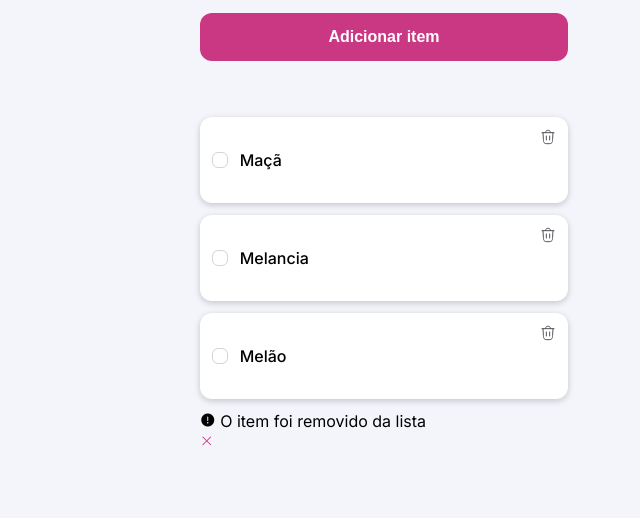
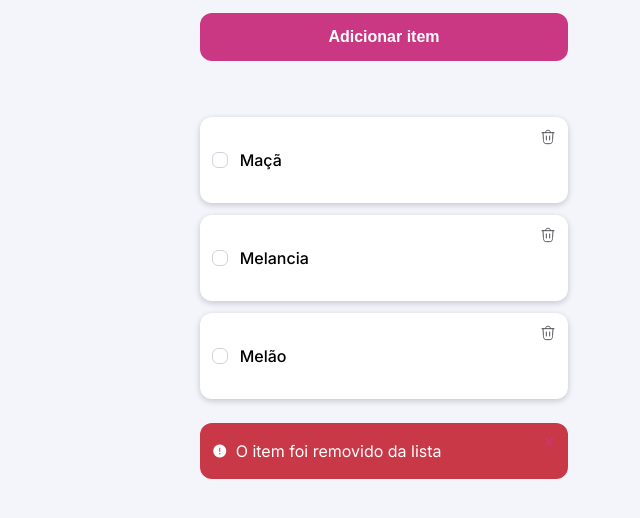
Before and after one commit to matheussouza12bti/quiklists02mcRec, a plain HTML site: page index.html in a window 1280 px wide. Shown: the part 208-726 px from the top of the page, without its empty margins (256-896 px from the left). Drawn offline with nearby package versions, Linux system fonts and the light colour scheme.

Commit message:
inicio das estilizações da div.warning

```diff
--- a/index.html
+++ b/index.html
@@ -70,7 +70,7 @@
                 </div>
             </section>
 
-            <div class="waring">
+            <div class="warning">
                 <div>
                     <i class="ph ph-warning-circle ph-fill"></i>
                     <span>O item foi removido da lista</span>
--- a/style.css
+++ b/style.css
@@ -173,3 +173,23 @@ main {
         }
     }
 }
+
+.warning {
+   background: var(--color-danger);
+   color: var(--always-white);
+   padding: 1.2rem;
+   display: flex;
+   justify-content: space-between;
+   border-radius: 1.2rem;
+   margin-top: 2.4rem;
+
+
+   opacity: 1;
+   transition: opacty .4s ease, transform .4s ease;
+
+   div {
+    display: flex;
+    align-items: center;
+    gap: .8rem;
+   }
+}
```
